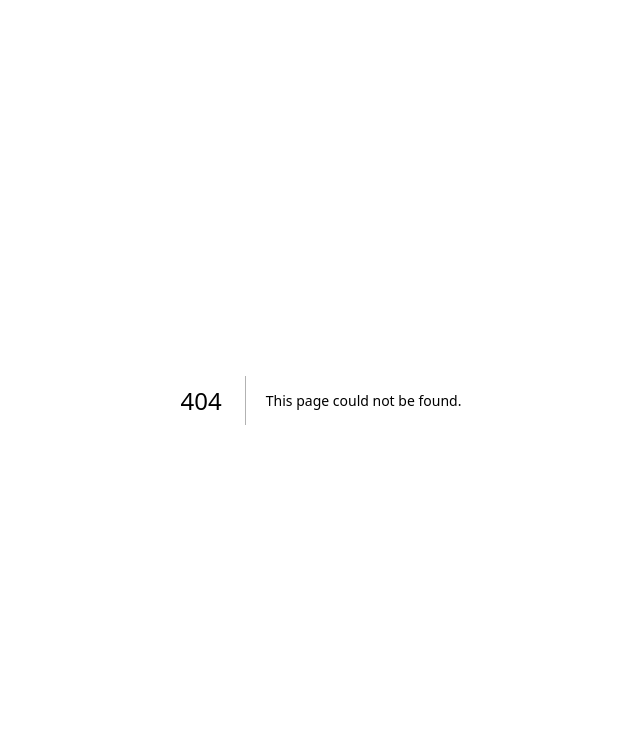
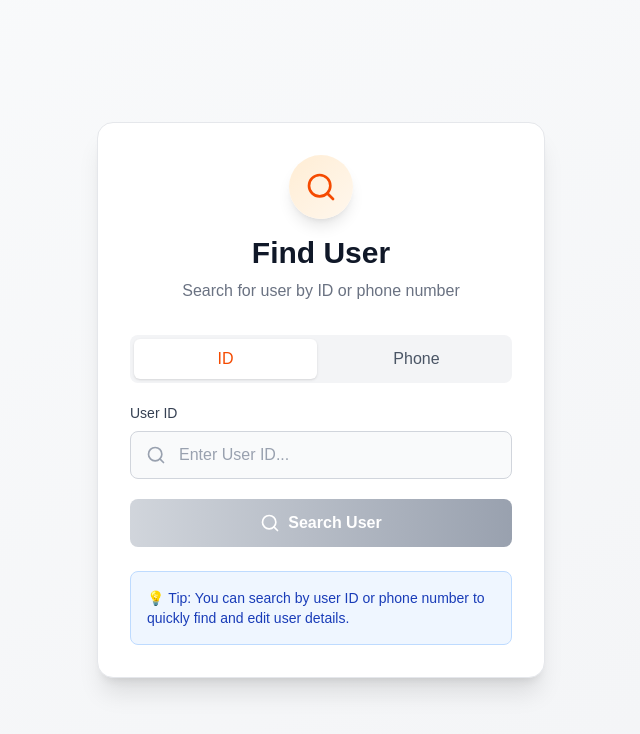
Before and after one commit to Andresh4321/BusinnessTrackWeb, a Next.js app: page /admin/findUser in a window 1280 px wide. Before the commit this address had no page. Shown: the top 734 px of the page, without its empty margins (319-959 px from the left). Built offline with nearby package versions, Linux system fonts and the light colour scheme; no server answers.

Commit message:
find user functionality for admin

```diff
--- /dev/null
+++ b/app/admin/findUser/page.tsx
@@ -0,0 +1,140 @@
+"use client";
+import { useState } from "react";
+import { useRouter } from "next/navigation";
+import { Search, Smartphone } from "lucide-react";
+import { getUserByPhone, getAdminUser } from "@/lib/api/auth";
+import { toast } from "sonner";
+
+export const dynamic = "force-dynamic";
+
+export default function FindUserPage() {
+  const [searchQuery, setSearchQuery] = useState("");
+  const [searchType, setSearchType] = useState("id"); // "id" or "phone"
+  const [loading, setLoading] = useState(false);
+  const router = useRouter();
+
+  const handleSearch = async (e: React.FormEvent) => {
+    e.preventDefault();
+    if (!searchQuery.trim()) {
+      toast.error("Please enter a search value");
+      return;
+    }
+
+    setLoading(true);
+    try {
+      if (searchType === "phone") {
+        // Search by phone
+        const result = await getUserByPhone(searchQuery);
+        const user = result.user || result.data || result;
+        if (user && (user.id || user._id)) {
+          router.push(`/admin/EditUser/${user.id || user._id}`);
+        } else {
+          toast.error("User not found");
+        }
+      } else {
+        // Verify ID exists before navigating
+        await getAdminUser(searchQuery);
+        router.push(`/admin/EditUser/${searchQuery}`);
+      }
+    } catch (err: any) {
+      toast.error(err.message || "Search failed");
+    } finally {
+      setLoading(false);
+    }
+  };
+
+  return (
+    <div className="min-h-screen flex items-center justify-center bg-gradient-to-br from-gray-50 to-gray-100 dark:from-gray-900 dark:to-gray-950 p-4">
+      <div className="w-full max-w-md">
+        <div className="bg-white dark:bg-gray-800 rounded-2xl shadow-xl border border-gray-200 dark:border-gray-700 p-8 animate-in zoom-in-95 duration-300">
+          {/* Header */}
+          <div className="text-center mb-8">
+            <div className="h-16 w-16 bg-gradient-to-br from-orange-100 to-orange-50 dark:from-orange-900/30 dark:to-orange-800/20 text-orange-600 dark:text-orange-400 rounded-full flex items-center justify-center mx-auto mb-4 shadow-lg">
+              <Search size={32} />
+            </div>
+            <h2 className="text-3xl font-bold mb-2 text-gray-900 dark:text-white">Find User</h2>
+            <p className="text-gray-500 dark:text-gray-400">Search for user by ID or phone number</p>
+          </div>
+
+          {/* Search Form */}
+          <form onSubmit={handleSearch} className="space-y-5">
+            {/* Search Type Switcher */}
+            <div className="flex gap-2 p-1 bg-gray-100 dark:bg-gray-900 rounded-lg">
+              <button
+                type="button"
+                onClick={() => setSearchType("id")}
+                className={`flex-1 py-2 rounded-md font-medium transition-all ${
+                  searchType === "id"
+                    ? "bg-white dark:bg-gray-800 text-orange-600 dark:text-orange-400 shadow-sm"
+                    : "text-gray-600 dark:text-gray-400 hover:text-gray-900 dark:hover:text-gray-200"
+                }`}
+              >
+                ID
+              </button>
+              <button
+                type="button"
+                onClick={() => setSearchType("phone")}
+                className={`flex-1 py-2 rounded-md font-medium transition-all ${
+                  searchType === "phone"
+                    ? "bg-white dark:bg-gray-800 text-orange-600 dark:text-orange-400 shadow-sm"
+                    : "text-gray-600 dark:text-gray-400 hover:text-gray-900 dark:hover:text-gray-200"
+                }`}
+              >
+                Phone
+              </button>
+            </div>
+
+            {/* Search Input */}
+            <div className="space-y-2">
+              <label className="block text-sm font-medium text-gray-700 dark:text-gray-300">
+                {searchType === "phone" ? "Phone Number" : "User ID"}
+              </label>
+              <div className="relative">
+                <div className="absolute inset-y-0 left-0 pl-4 flex items-center pointer-events-none">
+                  {searchType === "phone" ? (
+                    <Smartphone size={20} className="text-gray-400 dark:text-gray-600" />
+                  ) : (
+                    <Search size={20} className="text-gray-400 dark:text-gray-600" />
+                  )}
+                </div>
+                <input
+                  type={searchType === "phone" ? "tel" : "text"}
+                  placeholder={searchType === "phone" ? "Enter phone number..." : "Enter User ID..."}
+                  value={searchQuery}
+                  onChange={(e) => setSearchQuery(e.target.value)}
+                  className="w-full h-12 pl-12 pr-4 rounded-lg border border-gray-300 dark:border-gray-600 bg-gray-50 dark:bg-gray-900 text-gray-900 dark:text-white focus:ring-2 focus:ring-orange-500/20 focus:border-orange-500 outline-none transition-all placeholder-gray-400 dark:placeholder-gray-500"
+                />
+              </div>
+            </div>
+
+            {/* Submit Button */}
+            <button
+              type="submit"
+              disabled={loading || !searchQuery.trim()}
+              className="w-full h-12 bg-gradient-to-r from-orange-500 to-orange-600 hover:from-orange-600 hover:to-orange-700 disabled:from-gray-300 disabled:to-gray-400 disabled:cursor-not-allowed text-white font-semibold rounded-lg shadow-lg hover:shadow-orange-500/20 transition-all disabled:shadow-none flex items-center justify-center gap-2"
+            >
+              {loading ? (
+                <>
+                  <div className="animate-spin rounded-full h-5 w-5 border-b-2 border-white"></div>
+                  <span>Searching...</span>
+                </>
+              ) : (
+                <>
+                  <Search size={20} />
+                  <span>Search User</span>
+                </>
+              )}
+            </button>
+          </form>
+
+          {/* Info Box */}
+          <div className="mt-6 p-4 bg-blue-50 dark:bg-blue-900/20 border border-blue-200 dark:border-blue-800 rounded-lg">
+            <p className="text-sm text-blue-800 dark:text-blue-300">
+              💡 <span className="font-medium">Tip:</span> You can search by user ID or phone number to quickly find and edit user details.
+            </p>
+          </div>
+        </div>
+      </div>
+    </div>
+  );
+}
```
